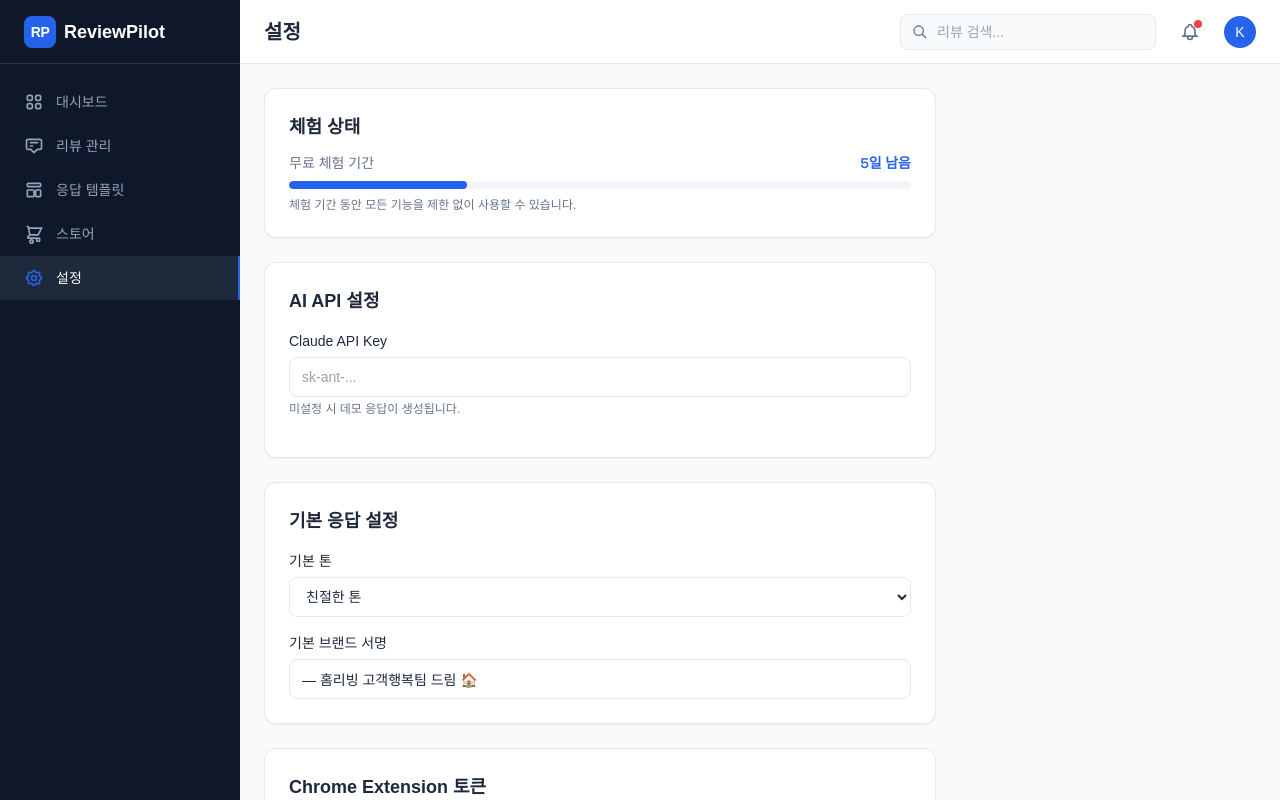
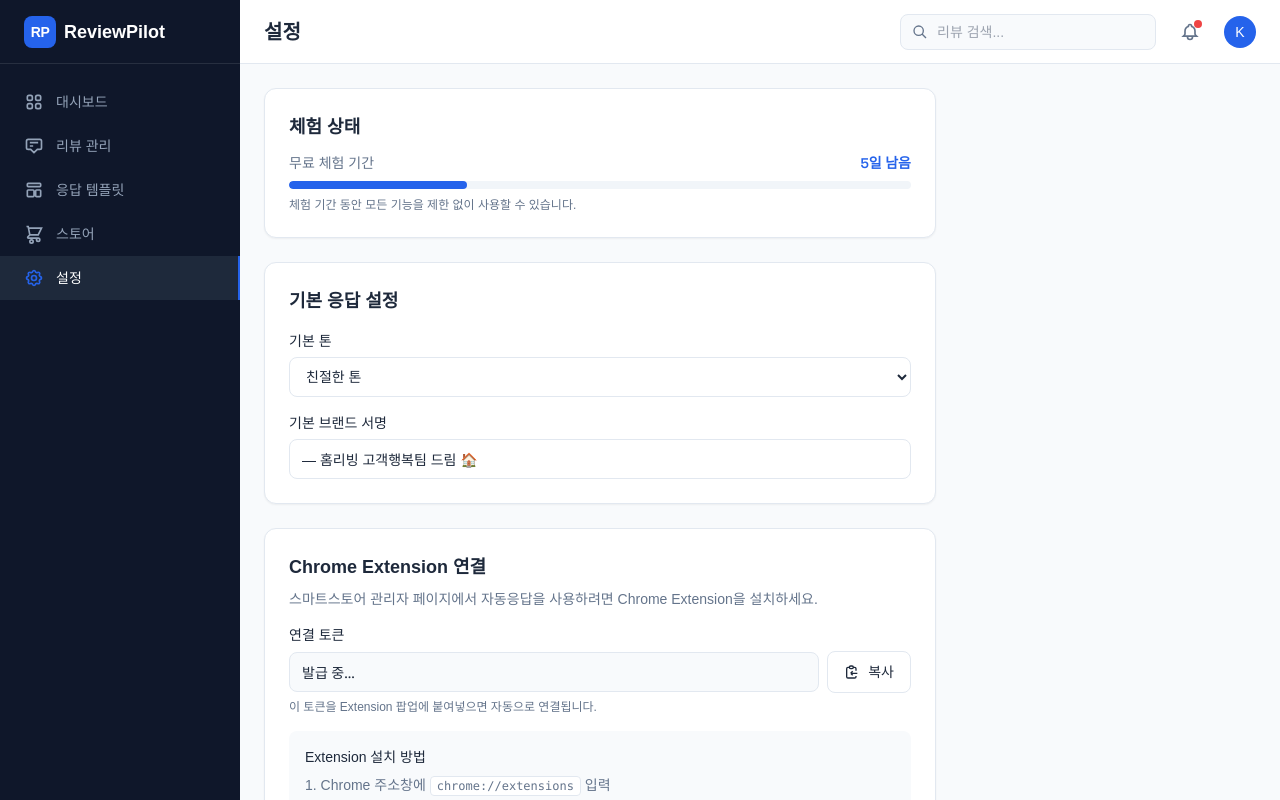
Before and after one commit to rptjs1000-lab/review-pilot, a Next.js app: page /settings in a window 1280 px wide. Shown: the top 800 px of the page. Built offline with nearby package versions, Linux system fonts and the light colour scheme; no server answers; a web font is replaced by a local one.

Commit message:
fix: 설정 페이지 — API키 입력 제거, Extension 토큰 자동발급+복사+설치가이드로 개선

```diff
--- a/app/(dashboard)/settings/page.tsx
+++ b/app/(dashboard)/settings/page.tsx
@@ -6,14 +6,14 @@ import Button from '../../../components/common/Button';
 
 // 설정 페이지 — API 설정 + 기본 톤 + Extension 토큰 관리 + 7일 체험 상태
 export default function SettingsPage() {
-  const [apiKey, setApiKey] = useState('');
   const [defaultTone, setDefaultTone] = useState('friendly');
   const [defaultSignature, setDefaultSignature] = useState('감사합니다! - 스토어팀 드림');
   const [extensionToken, setExtensionToken] = useState('');
+  const [tokenCopied, setTokenCopied] = useState(false);
   const [trialDaysLeft, setTrialDaysLeft] = useState(5);
   const [isSaving, setIsSaving] = useState(false);
 
-  // API에서 설정 가져오기
+  // API에서 설정 가져오기 + 토큰 자동 발급
   useEffect(() => {
     const fetchSettings = async () => {
       try {
@@ -24,11 +24,18 @@ export default function SettingsPage() {
           setDefaultTone(toneData.data.tone || 'friendly');
           setDefaultSignature(toneData.data.signature || '');
         }
-        // 토큰 목록 조회
+        // 토큰 조회 — 없으면 자동 발급
         const tokenRes = await fetch('/api/auth/token');
         const tokenData = await tokenRes.json();
         if (tokenData.success && tokenData.data && tokenData.data.length > 0) {
           setExtensionToken(tokenData.data[0].token);
+        } else {
+          // 토큰이 없으면 자동 발급
+          const newTokenRes = await fetch('/api/auth/token', { method: 'POST' });
+          const newTokenData = await newTokenRes.json();
+          if (newTokenData.success && newTokenData.data) {
+            setExtensionToken(newTokenData.data.token);
+          }
         }
       } catch {
         // 기본값 유지
@@ -62,24 +69,12 @@ export default function SettingsPage() {
     }
   };
 
-  // Extension 토큰 발급
-  const handleGenerateToken = async () => {
-    try {
-      const res = await fetch('/api/auth/token', { method: 'POST' });
-      const data = await res.json();
-      if (data.success && data.data) {
-        setExtensionToken(data.data.token);
-      }
-    } catch {
-      alert('토큰 발급에 실패했습니다.');
-    }
-  };
-
   // 토큰 복사
   const handleCopyToken = async () => {
     try {
       await navigator.clipboard.writeText(extensionToken);
-      alert('토큰이 클립보드에 복사되었습니다!');
+      setTokenCopied(true);
+      setTimeout(() => setTokenCopied(false), 2000);
     } catch {
       alert('복사에 실패했습니다.');
     }
@@ -110,22 +105,6 @@ export default function SettingsPage() {
             <p className="text-xs text-txt-sub mt-2">체험 기간 동안 모든 기능을 제한 없이 사용할 수 있습니다.</p>
           </div>
 
-          {/* API 설정 */}
-          <div className="bg-white rounded-xl border border-bdr shadow-sm p-6">
-            <h3 className="text-lg font-semibold text-txt mb-4">AI API 설정</h3>
-            <div className="mb-4">
-              <label className="block text-sm font-medium text-txt mb-1.5">Claude API Key</label>
-              <input
-                type="password"
-                value={apiKey}
-                onChange={(e) => setApiKey(e.target.value)}
-                className="w-full h-10 px-3 text-sm bg-white border border-bdr rounded-lg focus:outline-none focus:ring-2 focus:ring-primary/20 focus:border-primary"
-                placeholder="sk-ant-..."
-              />
-              <p className="text-xs text-txt-sub mt-1">미설정 시 데모 응답이 생성됩니다.</p>
-            </div>
-          </div>
-
           {/* 기본 톤 설정 */}
           <div className="bg-white rounded-xl border border-bdr shadow-sm p-6">
             <h3 className="text-lg font-semibold text-txt mb-4">기본 응답 설정</h3>
@@ -154,32 +133,44 @@ export default function SettingsPage() {
             </div>
           </div>
 
-          {/* Extension 토큰 관리 */}
+          {/* Chrome Extension 연결 */}
           <div className="bg-white rounded-xl border border-bdr shadow-sm p-6">
-            <h3 className="text-lg font-semibold text-txt mb-4">Chrome Extension 토큰</h3>
-            <p className="text-sm text-txt-sub mb-4">Chrome Extension에서 웹앱에 연결하기 위한 인증 토큰입니다.</p>
-            {extensionToken ? (
+            <h3 className="text-lg font-semibold text-txt mb-2">Chrome Extension 연결</h3>
+            <p className="text-sm text-txt-sub mb-4">
+              스마트스토어 관리자 페이지에서 자동응답을 사용하려면 Chrome Extension을 설치하세요.
+            </p>
+
+            {/* 연결 토큰 — 자동 발급됨 */}
             <div className="mb-4">
+              <label className="block text-sm font-medium text-txt mb-1.5">연결 토큰</label>
               <div className="flex items-center gap-2">
                 <input
                   type="text"
                   readOnly
-                    value={extensionToken}
-                    className="flex-1 h-10 px-3 text-sm bg-bg border border-bdr rounded-lg font-grotesk"
+                  value={extensionToken || '발급 중...'}
+                  className="flex-1 h-10 px-3 text-sm bg-bg border border-bdr rounded-lg font-grotesk select-all"
                 />
-                  <Button variant="secondary" onClick={handleCopyToken}>
-                    <svg className="w-4 h-4" fill="none" stroke="currentColor" strokeWidth="2" viewBox="0 0 24 24">
+                <Button variant="secondary" onClick={handleCopyToken} disabled={!extensionToken}>
+                  <svg className="w-4 h-4" fill="none" stroke="currentColor" strokeWidth="2" viewBox="0 0 24 24" aria-hidden="true">
                     <path d="M8 5H6a2 2 0 00-2 2v12a2 2 0 002 2h10a2 2 0 002-2v-1M8 5a2 2 0 002 2h2a2 2 0 002-2M8 5a2 2 0 012-2h2a2 2 0 012 2m0 0h2a2 2 0 012 2v3m2 4H10m0 0l3-3m-3 3l3 3" />
                   </svg>
-                    복사
+                  {tokenCopied ? '복사됨!' : '복사'}
                 </Button>
               </div>
+              <p className="text-xs text-txt-sub mt-1.5">이 토큰을 Extension 팝업에 붙여넣으면 자동으로 연결됩니다.</p>
             </div>
-            ) : (
-              <Button onClick={handleGenerateToken}>
-                토큰 발급
-              </Button>
-            )}
+
+            {/* 설치 가이드 */}
+            <div className="bg-bg rounded-lg p-4 space-y-2">
+              <p className="text-sm font-medium text-txt">Extension 설치 방법</p>
+              <ol className="text-sm text-txt-sub space-y-1 list-decimal list-inside">
+                <li>Chrome 주소창에 <code className="text-xs bg-white px-1.5 py-0.5 rounded border border-bdr">chrome://extensions</code> 입력</li>
+                <li>우측 상단 <strong>개발자 모드</strong> 활성화</li>
+                <li><strong>압축해제된 확장 프로그램을 로드합니다</strong> 클릭</li>
+                <li>프로젝트의 <code className="text-xs bg-white px-1.5 py-0.5 rounded border border-bdr">extension/</code> 폴더 선택</li>
+                <li>Extension 팝업에서 위 토큰을 붙여넣기</li>
+              </ol>
+            </div>
           </div>
 
           {/* 저장 버튼 */}
```
Lines whose indentation alone changed are shown as unchanged.
